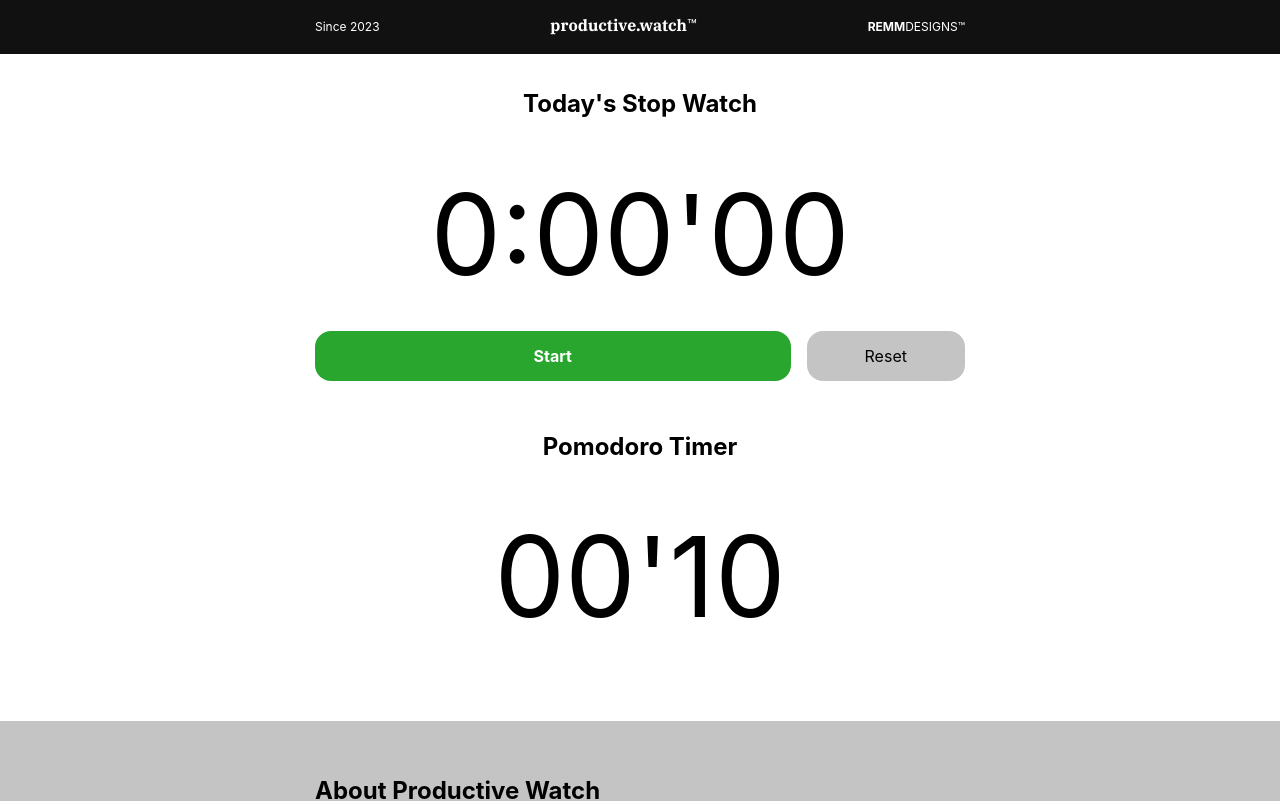
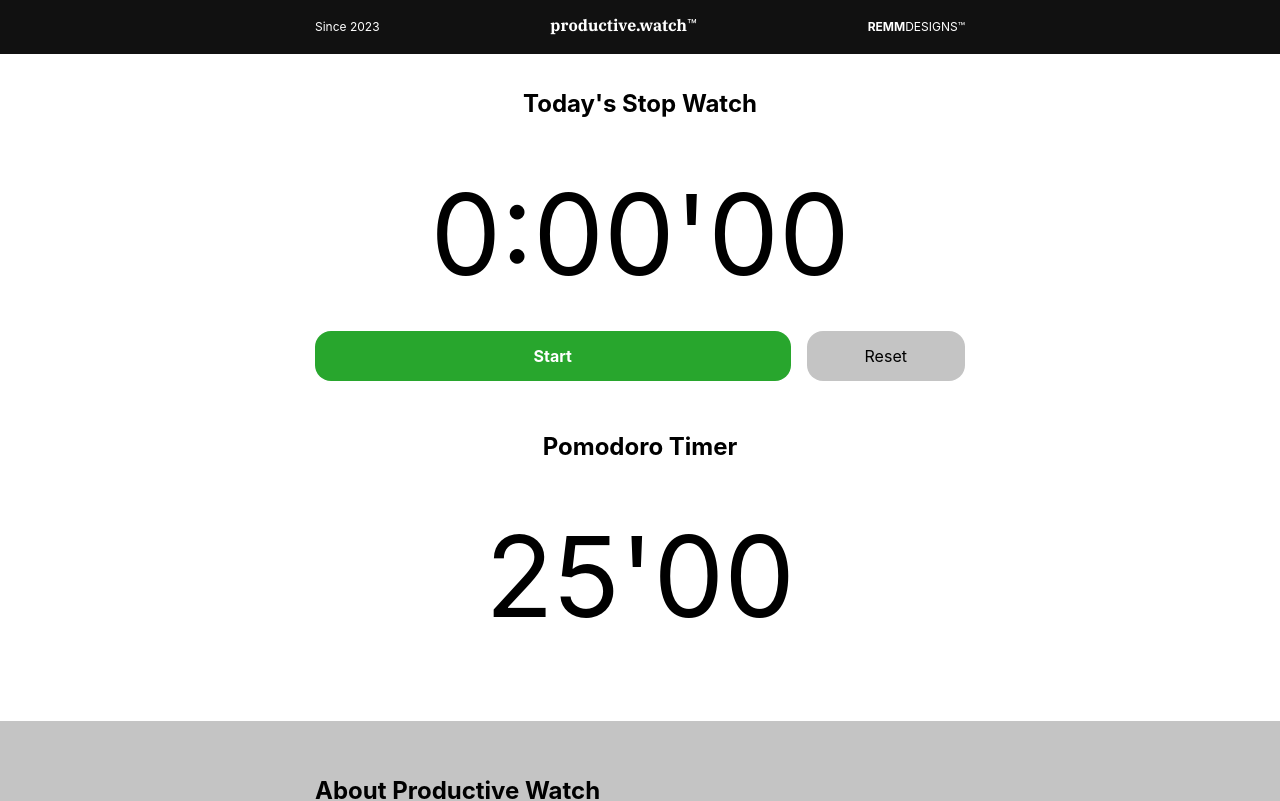
Before and after one commit to remmdesigns/productive.watch, a React (Vite) app: page / in a window 1280 px wide. Shown: the top 801 px of the page. Built offline with nearby package versions, Linux system fonts and the light colour scheme.

Commit message:
forgot to uncomment variables

```diff
--- a/src/App.jsx
+++ b/src/App.jsx
@@ -9,9 +9,9 @@ import About from './components/About'
 
 function App() {
   const start = 0 //3601000 //(3600*10-10)
-  const pomodoro = 10000//1500000
-  const shortBreak = 10000//300000
-  const longBreak = 20000 //600000
+  const pomodoro = 1500000
+  const shortBreak = 300000
+  const longBreak = 600000
 
   const [stopwatch, setStopwatch] = useState(start)
   const [running, setRunning] = useState(false)
```
